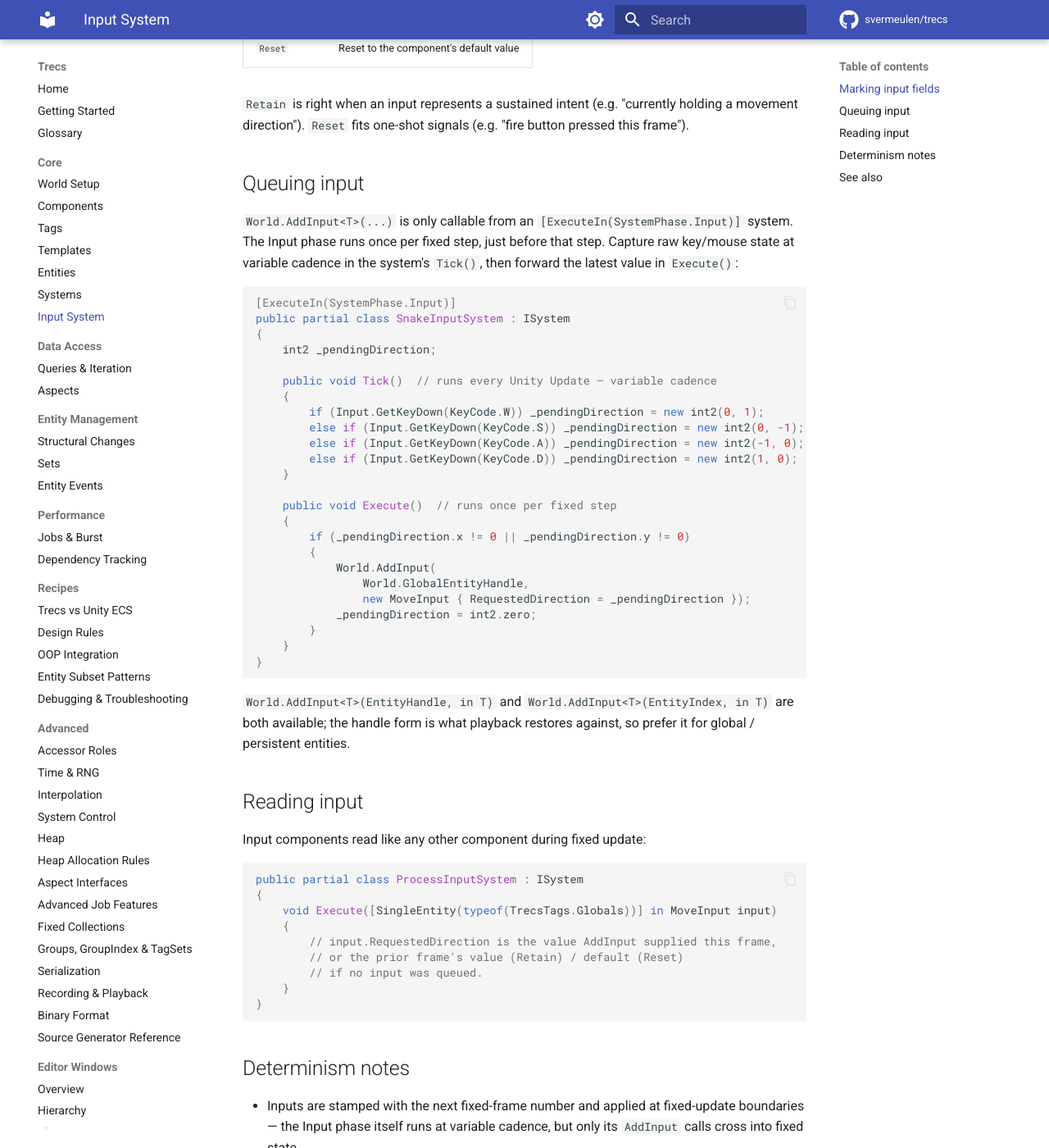
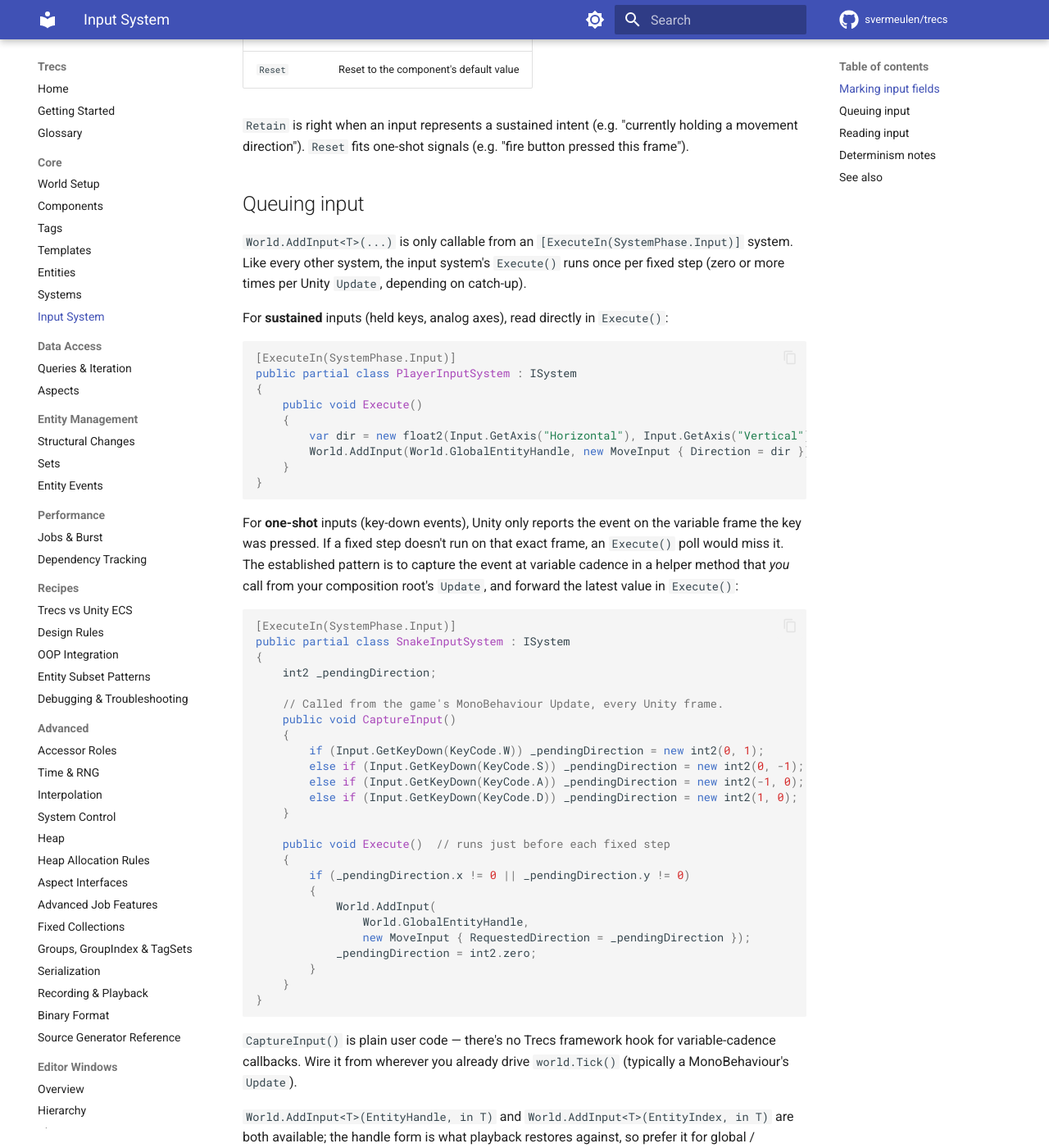
Before and after one commit to svermeulen/trecs, an MkDocs documentation site: the page built from docs/core/input-system.md, in a window 1280 px wide and 1400 px high, scrolled down 643 px. Shown: the whole window at 82% size. Built offline with MkDocs 1.6.1 and Material for MkDocs 9.7.7, drawn with Linux system fonts in a browser that asks for light colours; comment, search, counter and statistics services are not loaded; some of the changed text lies outside the part shown.

Commit message:
Docs: input-system — fix the cadence framing throughout
The page repeatedly mischaracterized when Input-phase systems run.
Three places said or implied 'variable cadence' for the input phase
itself — wrong. Input systems run just-in-time before each fixed
step, at fixed cadence (confirmed in SystemRunner: ExecuteSystemGroup
on _sortedInputSystems is called inside the fixed catch-up loop).

Specific corrections:

- Intro: dropped 'inputs are captured at variable cadence but
  consumed at fixed cadence'. Replaced with the actual story —
  Input systems run in lockstep with the simulation, AddInput
  queues for the upcoming fixed step.
- 'Queuing input' section: split into the sustained-input case
  (read directly in Execute) and the one-shot case (capture in a
  helper called from Update). Renamed the helper from Tick() to
  CaptureInput() so readers don't think it's a Trecs framework
  hook — there's no Trecs Tick() on ISystem (only Execute).
  Added a sentence making that explicit.
- Determinism notes bullet 1: dropped the wrong 'Input phase itself
  runs at variable cadence' claim and replaced with a positive
  statement that the input → simulation handoff is fully
  deterministic because Input runs at fixed cadence.

Co-Authored-By: Claude <noreply@anthropic.com>

````diff
--- a/docs/core/input-system.md
+++ b/docs/core/input-system.md
@@ -1,6 +1,6 @@
 # Input System
 
-The input system is a deterministic pipeline for player input. Inputs are queued by `[ExecuteIn(SystemPhase.Input)]` systems and applied at the start of the next fixed update — so inputs are captured at variable cadence but consumed at fixed cadence, which is what makes [recording and playback](../advanced/recording-and-playback.md) deterministic.
+The input system is a deterministic pipeline for player input. `[ExecuteIn(SystemPhase.Input)]` systems run just before each fixed step — in lockstep with the simulation — and queue inputs via `World.AddInput<T>(...)`. The queued inputs are applied to the global entity at the start of the fixed step that follows, so the simulation reads them deterministically: record the input stream, replay it, get the same world state. See [recording and playback](../advanced/recording-and-playback.md).
 
 ## Marking input fields
 
@@ -25,7 +25,23 @@ public partial class SnakeGlobals : ITemplate, IExtends<TrecsTemplates.Globals>
 
 ## Queuing input
 
-`World.AddInput<T>(...)` is only callable from an `[ExecuteIn(SystemPhase.Input)]` system. The Input phase runs once per fixed step, just before that step. Capture raw key/mouse state at variable cadence in the system's `Tick()`, then forward the latest value in `Execute()`:
+`World.AddInput<T>(...)` is only callable from an `[ExecuteIn(SystemPhase.Input)]` system. Like every other system, the input system's `Execute()` runs once per fixed step (zero or more times per Unity `Update`, depending on catch-up).
+
+For **sustained** inputs (held keys, analog axes), read directly in `Execute()`:
+
+```csharp
+[ExecuteIn(SystemPhase.Input)]
+public partial class PlayerInputSystem : ISystem
+{
+    public void Execute()
+    {
+        var dir = new float2(Input.GetAxis("Horizontal"), Input.GetAxis("Vertical"));
+        World.AddInput(World.GlobalEntityHandle, new MoveInput { Direction = dir });
+    }
+}
+```
+
+For **one-shot** inputs (key-down events), Unity only reports the event on the variable frame the key was pressed. If a fixed step doesn't run on that exact frame, an `Execute()` poll would miss it. The established pattern is to capture the event at variable cadence in a helper method that *you* call from your composition root's `Update`, and forward the latest value in `Execute()`:
 
 ```csharp
 [ExecuteIn(SystemPhase.Input)]
@@ -33,7 +49,8 @@ public partial class SnakeInputSystem : ISystem
 {
     int2 _pendingDirection;
 
-    public void Tick()  // runs every Unity Update — variable cadence
+    // Called from the game's MonoBehaviour Update, every Unity frame.
+    public void CaptureInput()
     {
         if (Input.GetKeyDown(KeyCode.W)) _pendingDirection = new int2(0, 1);
         else if (Input.GetKeyDown(KeyCode.S)) _pendingDirection = new int2(0, -1);
@@ -41,7 +58,7 @@ public partial class SnakeInputSystem : ISystem
         else if (Input.GetKeyDown(KeyCode.D)) _pendingDirection = new int2(1, 0);
     }
 
-    public void Execute()  // runs once per fixed step
+    public void Execute()  // runs just before each fixed step
     {
         if (_pendingDirection.x != 0 || _pendingDirection.y != 0)
         {
@@ -53,6 +70,8 @@ public partial class SnakeInputSystem : ISystem
     }
 }
 ```
+
+`CaptureInput()` is plain user code — there's no Trecs framework hook for variable-cadence callbacks. Wire it from wherever you already drive `world.Tick()` (typically a MonoBehaviour's `Update`).
 
 `World.AddInput<T>(EntityHandle, in T)` and `World.AddInput<T>(EntityIndex, in T)` are both available; the handle form is what playback restores against, so prefer it for global / persistent entities.
 
@@ -74,7 +93,7 @@ public partial class ProcessInputSystem : ISystem
 
 ## Determinism notes
 
-- Inputs are stamped with the next fixed-frame number and applied at fixed-update boundaries — the Input phase itself runs at variable cadence, but only its `AddInput` calls cross into fixed state.
+- Inputs are stamped with the next fixed-frame number when `AddInput` is called and applied at the boundary of that fixed step. Because the Input phase itself runs at fixed cadence, the input → simulation handoff is fully deterministic.
 - During [recording](../advanced/recording-and-playback.md), inputs are captured into the `RecordingBundle`'s `InputQueue` alongside per-frame checksums.
 - During playback, `BundlePlayer.Start` disables every Input-phase system via `EnableChannel.Playback`; recorded inputs are replayed instead, and live keystrokes are ignored.
 - `MissingInputBehavior` is replay-stable: the same frame produces the same component value whether or not an input was actually queued at record time.
````
